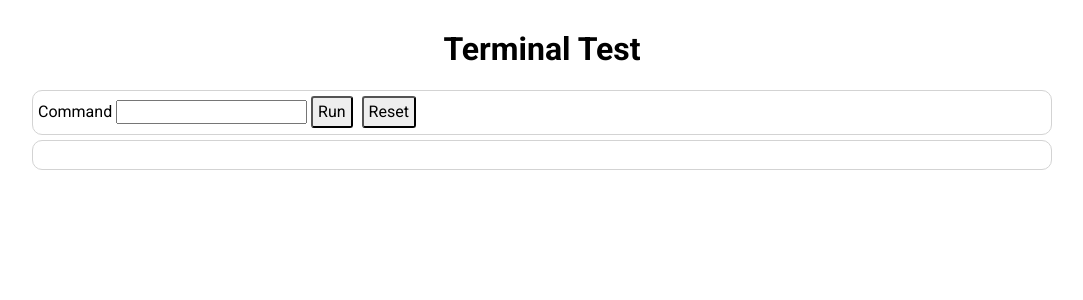
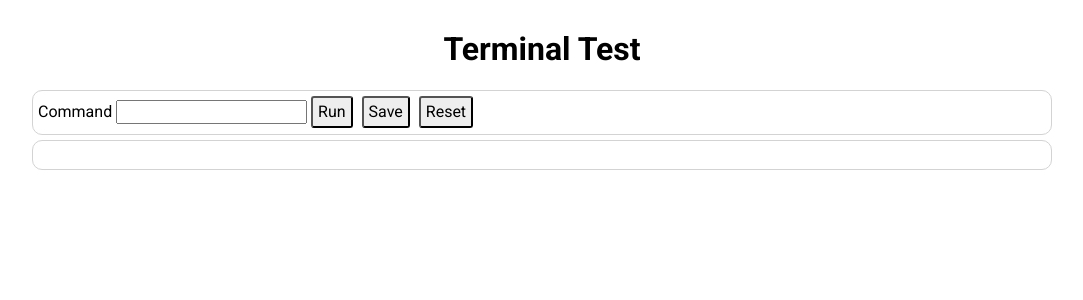
Before and after one commit to eugene87222/NCTU-sqlmap-GUI-project, a Python web app: template templates/home.html in a window 1280 px wide. Shown: the top 300 px of the page, without its empty margins (98-1181 px from the left). Run offline with Jinja, Linux system fonts and the light colour scheme; the template is opened without the code that fills it, so the values that code supplies are empty.

Commit message:
Add files via upload

```diff
--- a/templates/home.html
+++ b/templates/home.html
@@ -4,7 +4,7 @@
     <meta charset="UTF-8">
     <title>RESTful API</title>
     <link rel="stylesheet" href="https://cdnjs.cloudflare.com/ajax/libs/normalize/8.0.0/normalize.min.css">
-    <link rel="stylesheet" href="static/css/home.css">
+    <link rel="stylesheet" href="../../static/css/home.css">
     <script
       src="http://code.jquery.com/jquery-3.3.1.min.js"
       integrity="sha256-FgpCb/KJQlLNfOu91ta32o/NMZxltwRo8QtmkMRdAu8="
@@ -19,6 +19,7 @@
                 <input id="command" type="text" />
             </label>
             <button id="run">Run</button>
+            <button id="save">Save</button>
             <button id="reset">Reset</button>
         </div>
         <div class="history">
@@ -28,5 +29,5 @@
         </div>
     </div>
 </body>
-<script src="static/js/home.js"></script>
+<script src="../../static/js/home.js"></script>
 </html>
```
